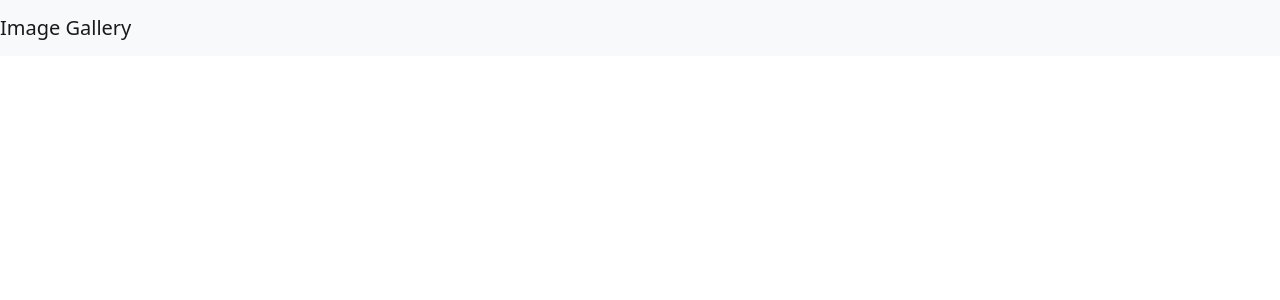
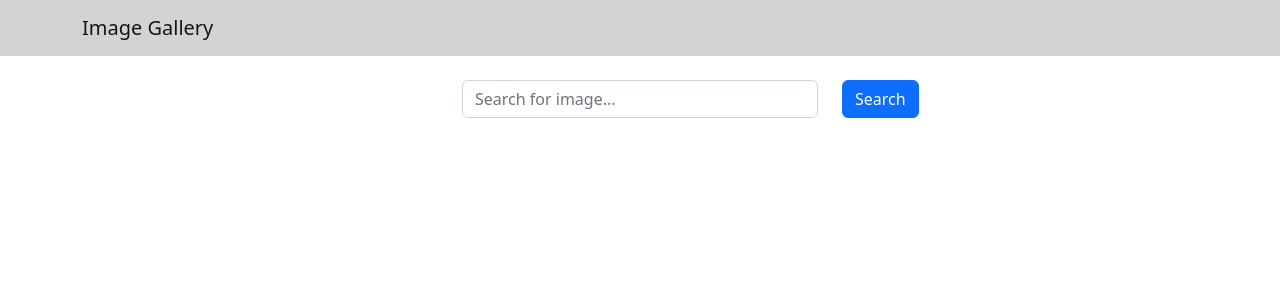
Before and after one commit to lace789/image-gallery, a React (Create React App) app in the folder frontend/: page / in a window 1280 px wide. Shown: the top 300 px of the page. Built offline with nearby package versions, Linux system fonts and the light colour scheme.

Commit message:
Added Search

```diff
--- a/frontend/src/App.js
+++ b/frontend/src/App.js
@@ -1,10 +1,12 @@
 import "bootstrap/dist/css/bootstrap.min.css";
 import Header from "./components/Header";
+import Search from "./components/Search";
 
 function App() {
   return (
     <div className="App">
-      <Header />
+      <Header title="Image Gallery" />
+      <Search />
     </div>
   );
 }
--- a/frontend/src/components/Header.js
+++ b/frontend/src/components/Header.js
@@ -1,11 +1,17 @@
 import React from "react";
-import Navbar from 'react-bootstrap/Navbar';
+import Navbar from "react-bootstrap/Navbar";
+import Container from "react-bootstrap/Container";
 
+const navbarStyle = {
+  backgroundColor: "lightgrey",
+};
 
-const Header = () => {
+const Header = ({ title }) => {
   return (
-    <Navbar bg="light" variant="light">
-      <Navbar.Brand href="/">Image Gallery</Navbar.Brand>
+    <Navbar style={navbarStyle} variant="light">
+      <Container>
+        <Navbar.Brand href="/">{title}</Navbar.Brand>
+      </Container>
     </Navbar>
   );
 };
--- /dev/null
+++ b/frontend/src/components/Search.js
@@ -0,0 +1,22 @@
+import React from "react";
+import { Col, Row, Container, Form, Button } from "react-bootstrap";
+
+const Search = () => {
+  return (
+    <Container className="mt-4">
+      <Row>
+        <Col></Col>
+        <Col>
+          <Form.Control type="search" placeholder="Search for image..." />
+        </Col>
+        <Col>
+          <Button variant="primary" type="submit">
+            Search
+          </Button>
+        </Col>
+      </Row>
+    </Container>
+  );
+};
+
+export default Search;
```
